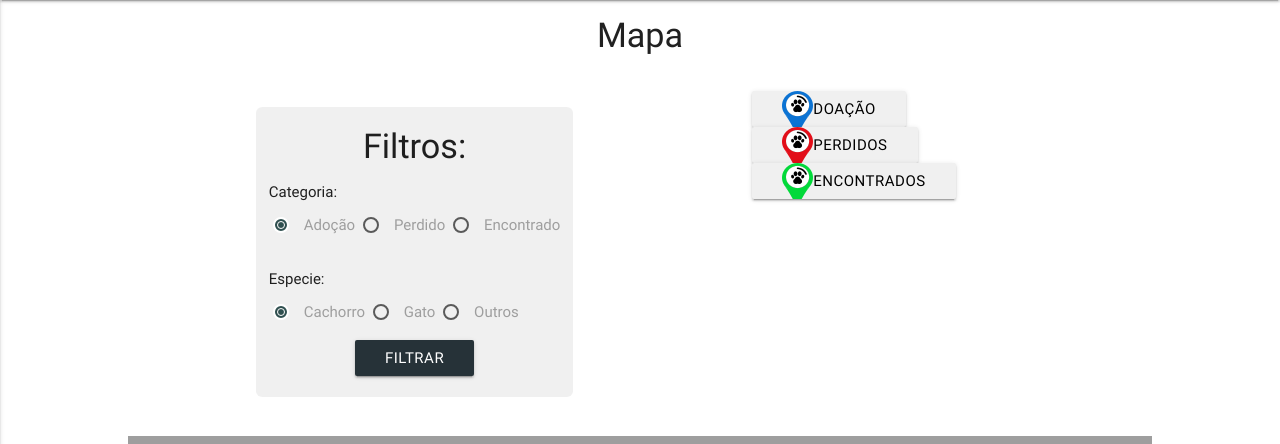
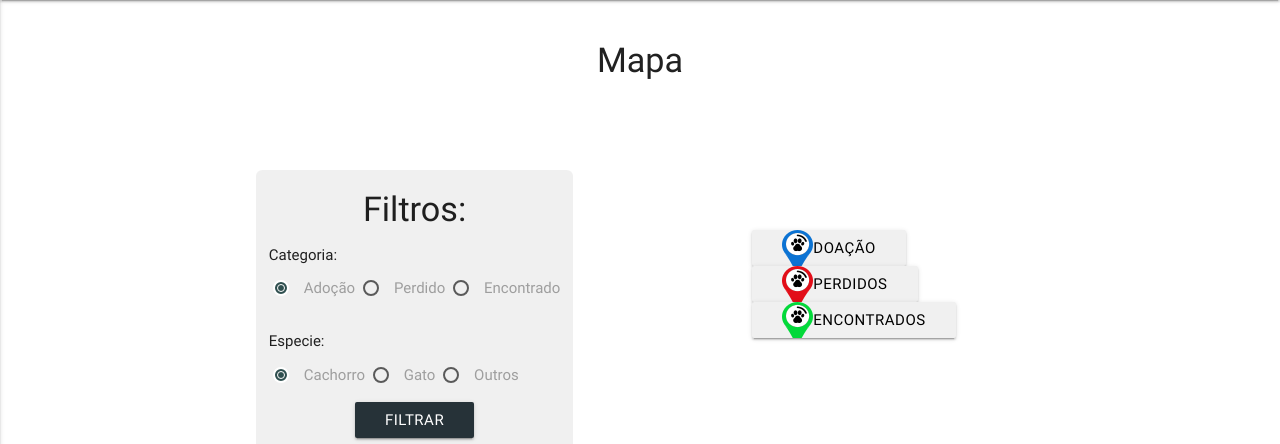
Before and after one commit to CavalcanteRaphael/FindPet, a PHP site: page /findpet/mapa.php in a window 1280 px wide. Shown: the part 64-508 px from the top of the page. Run offline with PHP 8.4, Linux system fonts and the light colour scheme; data that the repository does not hold is empty; some libraries are stand-ins or nearby versions; grey boxes are pictures that could not be loaded.

Commit message:
explicacao_ver_animais

```diff
--- a/ajax/conexao.php
+++ b/ajax/conexao.php
@@ -1,7 +1,7 @@
 <?php
 	$servername = 'localhost';
 	$username = 'root';
-	$password = 'aluno123';
+	$password = '';
 	$dbname = 'findpet';
 
 	try{
--- a/css/style.css
+++ b/css/style.css
@@ -378,6 +378,13 @@ textarea {
 
 
 /* ---------------------------------------   INICIO VER ANIMAIS -> MAPA.PHP  ------------------------- */
+.titulo_mapa{
+    margin: 42px 0px 29px 0px;
+}
+#explicacao {
+  margin-top: 6%;
+  float: left;
+}
 #map{
     height: 80%;
     width: 80%;
@@ -610,13 +617,9 @@ html, body {
   background-color: #f0f0f0;
   color: black;
 }
-.explicacao {
-  margin-top: 3%;
-  float: left;
-}
 .modal {
-    width: 100%;
-    height: 100%;
+    width: 50%;
+    height: 30%;
 }
 .modal-overlay {
     display: none;
--- a/mapa1.php
+++ b/mapa1.php
@@ -1,6 +1,6 @@
       <?php session_start(); ?>
       <?php require 'navbar.php'; ?>
-      <center><h4>Mapa</h4></center>
+      <center><h4 class="titulo_mapa">Mapa</h4><br/></center>
 
     <form class="filtros" method="POST" action="filtros.php">
        <center><h4 style="margin-top:3%;">Filtros:</h4></center>
```
